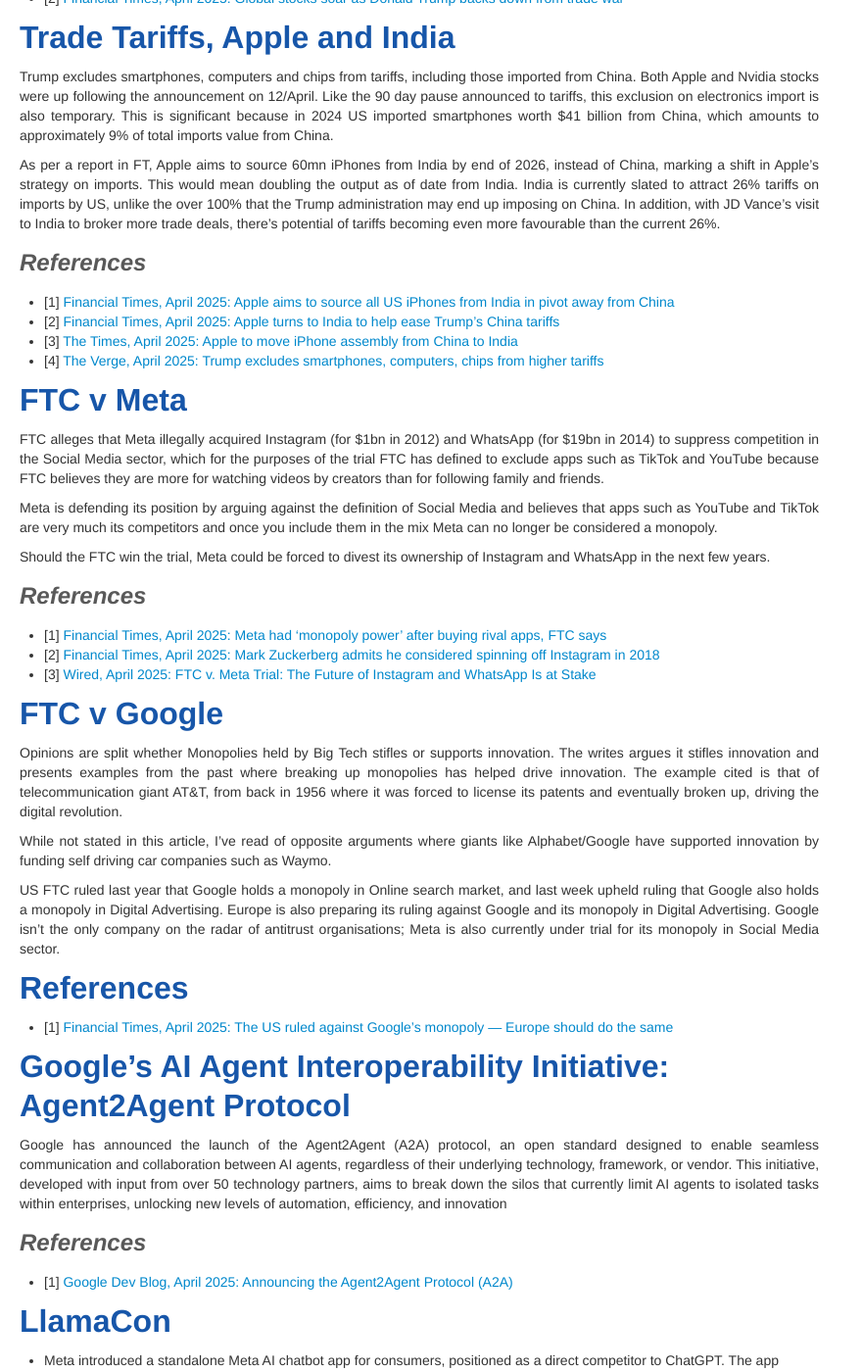
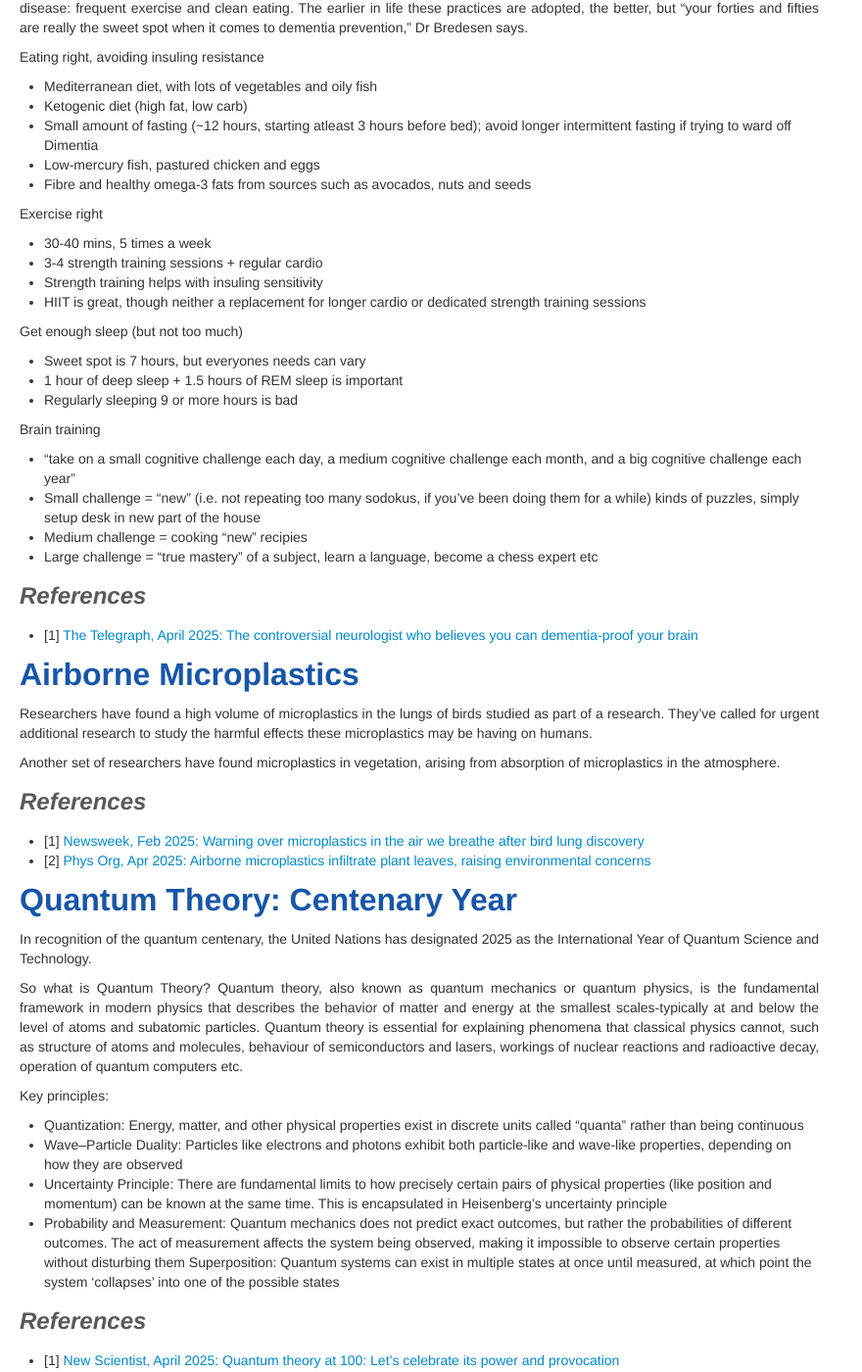
Before and after one commit to anuragkapur/anuragkapur.github.io, a Jekyll site: the page built from blog/reading/_posts/2025-04-30-reading-summary.md, in a window 1280 px wide and 1400 px high, scrolled down 596 px. Shown: the whole window at 98% size, without its empty margins (0-880 px from the left). Built offline with Jekyll 4.4.1, drawn with Linux system fonts in a browser that asks for light colours; our own code applies the rules of GitHub Pages for plain Markdown files; comment, search, counter and statistics services are not loaded; some of the changed text lies outside the part shown.

Commit message:
April reasing summary

```diff
--- a/blog/reading/_posts/2025-04-30-reading-summary.md
+++ b/blog/reading/_posts/2025-04-30-reading-summary.md
@@ -1,3 +1,84 @@
+---
+layout: post
+title:  "Apr 2025: What I read this month"
+date:   2025-05-04 23:50:00 +0000
+lastUpdatedDate: 2025-02-28 23:50:00 +0000
+categories: reading highlight
+tags: reading
+teaser: April'2025 casual reading highlights including Revertising Alzeimers, Airborne Microplastics, Quantum Theory at 100, Trump and Tariffs, FTC v Google, Meta.
+---
+
+Contents
+1. [The controversial neurologist who believes you can dementia-proof your brain](#the-controversial-neurologist-who-believes-you-can-dementia-proof-your-brain)
+2. [Airborne Microplastics](#airborne-microplastics)
+3. [Quantum Theory: Centenary Year](#quantum-theory-centenary-year)
+4. [US Trade Tariffs and Liberation Day](#us-trade-tariffs-and-liberation-day)
+5. [Trade Tariffs, Apple and India](#trade-tariffs-apple-and-india)
+6. [FTC v Meta](#ftc-v-meta)
+7. [FTC v Google](#ftc-v-google)
+8. [Google's AI Agent Interoperability Initiative: Agent2Agent Protocol](#googles-ai-agent-interoperability-initiative-agent2agent-protocol)
+9. [LlamaCon](#llamacon)
+10. [What is this?](#what-is-this)
+
+# The controversial neurologist who believes you can dementia-proof your brain
+Dr Dale Bredesen, a neurologist, is known for his claims that Alzheimers can be treated. The prevelant view in the wider community though is that there is no cure for any form of Dementia. That said, there certain diets (a diet based on traditional Mediterranean diet), and a good amount of exercise that is known to reduce the risk of brain degeneration.
+
+Without waiting for proof, there's probably no harm in following as much of the known best practices to reduce ones risk of the disease: frequent exercise and clean eating. The earlier in life these practices are adopted, the better, but “your forties and fifties are really the sweet spot when it comes to dementia prevention,” Dr Bredesen says.
+
+Eating right, avoiding insuling resistance
+* Mediterranean diet, with lots of vegetables and oily fish
+* Ketogenic diet (high fat, low carb)
+* Small amount of fasting (~12 hours, starting atleast 3 hours before bed); avoid longer intermittent fasting if trying to ward off Dimentia
+* Low-mercury fish, pastured chicken and eggs
+* Fibre and healthy omega-3 fats from sources such as avocados, nuts and seeds
+
+Exercise right
+* 30-40 mins, 5 times a week
+* 3-4 strength training sessions + regular cardio
+* Strength training helps with insuling sensitivity
+* HIIT is great, though neither a replacement for longer cardio or dedicated strength training sessions
+
+Get enough sleep (but not too much)
+* Sweet spot is 7 hours, but everyones needs can vary
+* 1 hour of deep sleep + 1.5 hours of REM sleep is important
+* Regularly sleeping 9 or more hours is bad
+
+Brain training
+* “take on a small cognitive challenge each day, a medium cognitive challenge each month, and a big cognitive challenge each year”
+* Small challenge = "new" (i.e. not repeating too many sodokus, if you've been doing them for a while) kinds of puzzles, simply setup desk in new part of the house
+* Medium challenge = cooking "new" recipies
+* Large challenge = "true mastery" of a subject, learn a language, become a chess expert etc
+
+## References
+* [1] [The Telegraph, April 2025: The controversial neurologist who believes you can dementia-proof your brain](https://www.telegraph.co.uk/health-fitness/conditions/dementia/four-ways-to-dementia-proof-your-brain)
+
+# Airborne Microplastics
+
+Researchers have found a high volume of microplastics in the lungs of birds studied as part of a research. They've called for urgent additional research to study the harmful effects these microplastics may be having on humans.
+
+Another set of researchers have found microplastics in vegetation, arising from absorption of microplastics in the atmosphere.
+
+## References
+* [1] [Newsweek, Feb 2025: Warning over microplastics in the air we breathe after bird lung discovery](https://www.newsweek.com/microplastics-air-lungs-breathe-birds-nanoplastics-health-2037756)
+* [2] [Phys Org, Apr 2025: Airborne microplastics infiltrate plant leaves, raising environmental concerns](https://phys.org/news/2025-04-airborne-microplastics-infiltrate-environmental.html)
+
+# Quantum Theory: Centenary Year
+In recognition of the quantum centenary, the United Nations has designated 2025 as the International Year of Quantum Science and Technology.
+
+So what is Quantum Theory?
+Quantum theory, also known as quantum mechanics or quantum physics, is the fundamental framework in modern physics that describes the behavior of matter and energy at the smallest scales-typically at and below the level of atoms and subatomic particles. Quantum theory is essential for explaining phenomena that classical physics cannot, such as structure of atoms and molecules, behaviour of semiconductors and lasers, workings of nuclear reactions and radioactive decay, operation of quantum computers etc.
+
+Key principles:
+* Quantization: Energy, matter, and other physical properties exist in discrete units called "quanta" rather than being continuous
+* Wave–Particle Duality: Particles like electrons and photons exhibit both particle-like and wave-like properties, depending on how they are observed
+* Uncertainty Principle: There are fundamental limits to how precisely certain pairs of physical properties (like position and momentum) can be known at the same time. This is encapsulated in Heisenberg's uncertainty principle
+* Probability and Measurement: Quantum mechanics does not predict exact outcomes, but rather the probabilities of different outcomes. The act of measurement affects the system being observed, making it impossible to observe certain properties without disturbing them
+Superposition: Quantum systems can exist in multiple states at once until measured, at which point the system 'collapses' into one of the possible states
+
+## References
+* [1] [New Scientist, April 2025: Quantum theory at 100: Let’s celebrate its power and provocation](https://www.newscientist.com/article/mg26635393-400-quantum-theory-at-100-lets-celebrate-its-power-and-provocation/)
+* [2] [Science Exchance, Caltech: What is Quantum Computing?](https://scienceexchange.caltech.edu/topics/quantum-science-explained/quantum-physics)
+
 # US Trade Tarrifs and Liberation Day
 Trump announced new tariffs on US imports on 3/April, which was dubbed as “Liberation day”. A 10% baseline tariff applies to imports from all countries. Additional reciprocal higher tariffs would apply on the “60 worst offending countries” with which US has the largest trade deficits. This has meant of tariffs of up to 50% on some countries. UK will attract the baseline tariff only and no additional higher tariffs.
 
@@ -45,6 +126,7 @@
 
 # References
 * [1] [Financial Times, April 2025: The US ruled against Google’s monopoly — Europe should do the same](https://on.ft.com/4jNcGXw)
+* [2] [The Verge, April 2025: OpenAI tells judge it would buy Chrome from Google](https://www.theverge.com/news/653882/openai-chrome-google-us-judge)
 
 # Google's AI Agent Interoperability Initiative: Agent2Agent Protocol
 Google has announced the launch of the Agent2Agent (A2A) protocol, an open standard designed to enable seamless communication and collaboration between AI agents, regardless of their underlying technology, framework, or vendor. This initiative, developed with input from over 50 technology partners, aims to break down the silos that currently limit AI agents to isolated tasks within enterprises, unlocking new levels of automation, efficiency, and innovation
```
Also changed, not shown: other parts of blog/reading/_posts/2025-04-30-reading-summary.md (+0 -10 lines).
